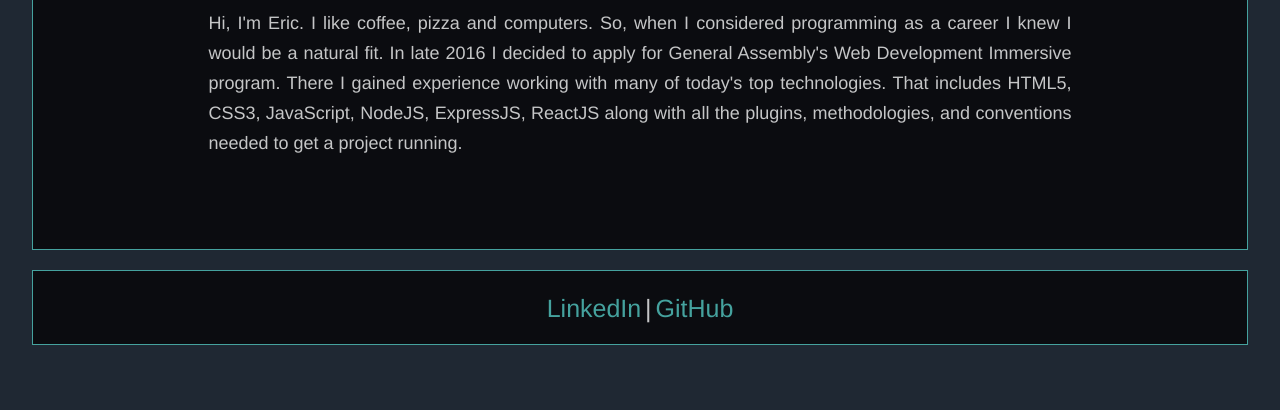
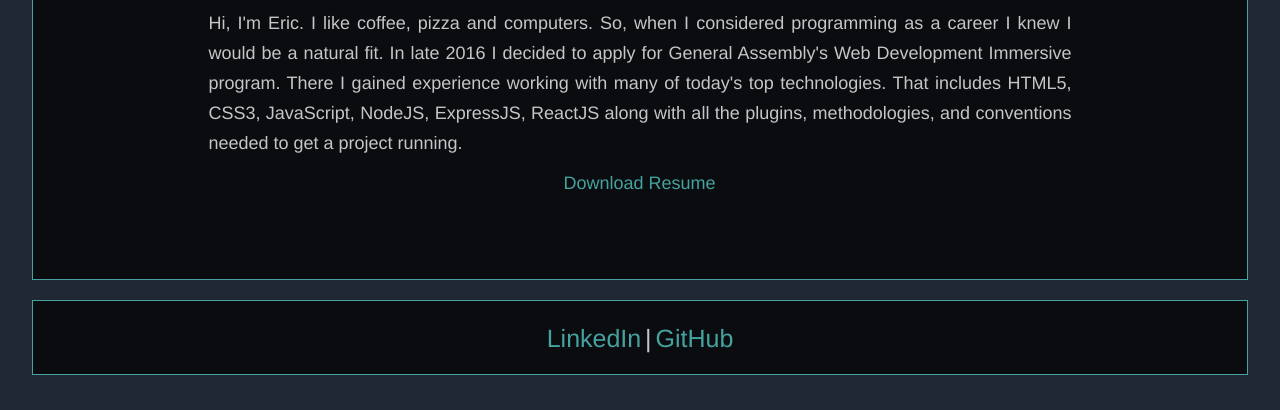
Before and after one commit to erockdotdev/portfolio, a plain HTML site: page index.html in a window 1280 px wide. Shown: the part 1565-1975 px from the top of the page. Before the commit the page ends 1945 px from the top, so only its background shows below. Drawn offline with nearby package versions, Linux system fonts and the light colour scheme.

Commit message:
added resume link

```diff
--- a/index.html
+++ b/index.html
@@ -77,6 +77,7 @@
 				<div id="aboutMeParagraph">
 					<p>Hi, I'm Eric. I like coffee, pizza and computers. So, when I considered programming as a career I knew I would be a natural fit. In late 2016 I decided to apply for General Assembly's Web Development Immersive program. There I gained experience working with many of today's top technologies. That includes HTML5, CSS3, JavaScript, NodeJS, ExpressJS, ReactJS along with all the plugins, methodologies, and conventions needed to get a project running.
 					</p>
+					<div id="resume"><a target="_blank" href="./images/eric-sanchez-resume.pdf">Download Resume</a>	</div>
 				</div>
 			</div>
 		</div>
--- a/style.css
+++ b/style.css
@@ -172,7 +172,8 @@ body a {
 /* ABOUT ME */
 #aboutmeDiv {
 	margin-top: 20px;
-	height: 620px;
+	height: 650px;
+
 
 }
 #aboutP {
@@ -199,6 +200,10 @@ body a {
 	text-align: justify;
 	font-size: 18px;
 	line-height: 30px;
+}
+#resume {
+	width:153px;
+	margin:0 auto;
 }
 #contact {
 	height:75px;
```
Also changed, not shown: 2 other files.
